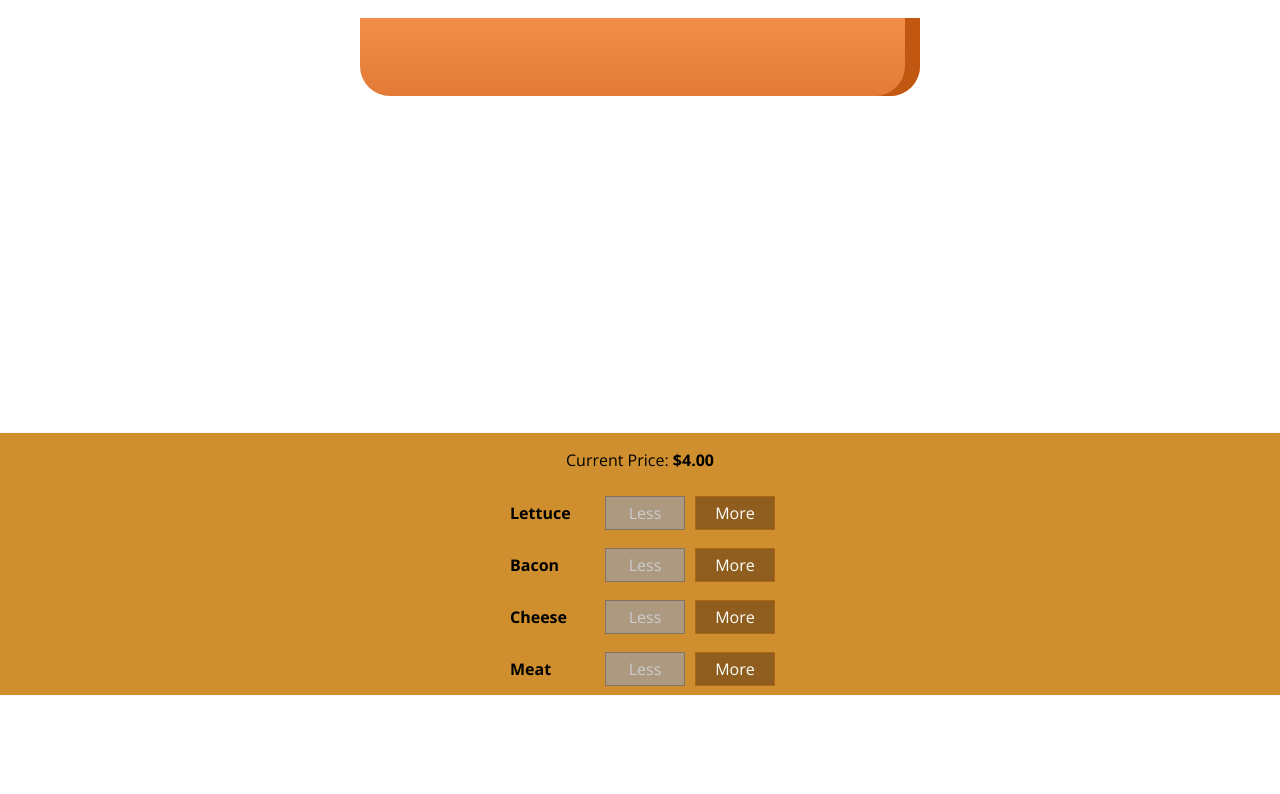
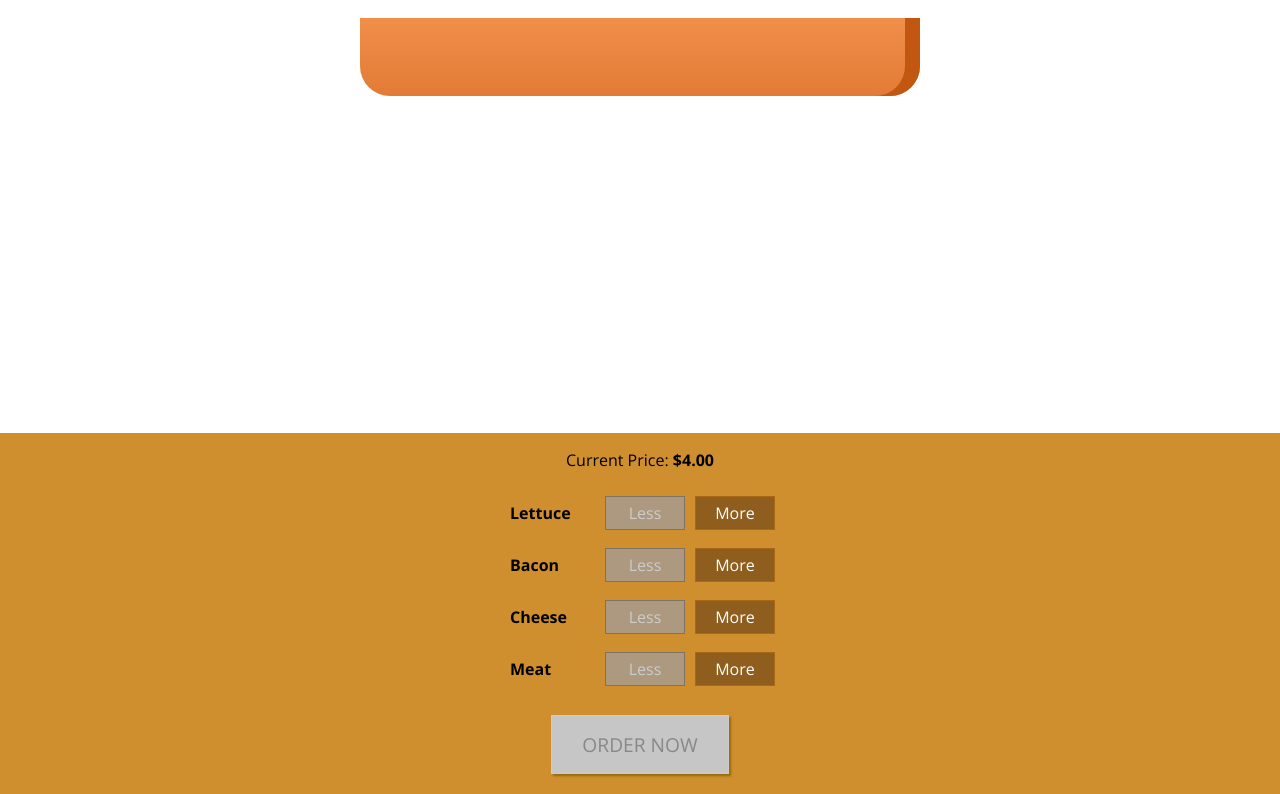
Before and after one commit to ReggEvans/burger-app, a React (Create React App) app: page / in a window 1280 px wide. Shown: the part 205-999 px from the top of the page. Before the commit the page ends 900 px from the top, so only its background shows below. Built offline with nearby package versions, Linux system fonts and the light colour scheme.

Commit message:
adds order button

```diff
--- a/src/components/Burger/BuildControls/BuildControls.css
+++ b/src/components/Burger/BuildControls/BuildControls.css
@@ -7,3 +7,46 @@
 	box-shadow: 0 2px 1px #ccc;
 	margin: auto;
 }
+
+.order-button {
+	background-color: #dad735;
+	outline: none;
+	cursor: pointer;
+	border: 1px solid #966909;
+	color: #966909;
+	font-family: inherit;
+	font-size: 1.2em;
+	padding: 15px 30px;
+	box-shadow: 2px 2px 2px #966909;
+	margin: 20px auto;
+}
+
+.order-button:hover,
+.order-button:active {
+	background-color: #a0db41;
+	border: 1px solid #966909;
+	color: #966909;
+}
+
+.order-button:disabled {
+	background-color: #c7c6c6;
+	cursor: not-allowed;
+	border: 1px solid #ccc;
+	color: #888888;
+}
+
+.order-button:not(:disabled) {
+	animation: enable 0.3s linear;
+}
+
+@keyframes enable {
+	0% {
+		transform: scale(1);
+	}
+	60% {
+		transform: scale(1.1);
+	}
+	100% {
+		transform: scale(1);
+	}
+}
--- a/src/components/Burger/BuildControls/BuildControls.js
+++ b/src/components/Burger/BuildControls/BuildControls.js
@@ -24,6 +24,9 @@ const buildControls = props => (
 				disabled={props.disabled[ctrl.type]}
 			/>
 		))}
+		<button className="order-button" disabled={!props.purchasable}>
+			ORDER NOW
+		</button>
 	</div>
 );
 
--- a/src/containers/BurgerBuilder/BurgerBuilder.js
+++ b/src/containers/BurgerBuilder/BurgerBuilder.js
@@ -30,12 +30,27 @@ class BurgerBuilder extends Component {
 			meat: 0,
 		},
 		totalPrice: 4,
+		purchasable: false,
+	};
+
+	updatePurchaseState = ingredients => {
+		const sum = Object.keys(ingredients)
+			.map(ingredientKey => {
+				return ingredients[ingredientKey];
+			})
+			.reduce((sum, el) => {
+				return sum + el;
+			}, 0);
+		this.setState({
+			purchasable: sum > 0,
+		});
 	};
 
 	// Handler for adding an ingredient
 	addIngredientHandler = type => {
 		const oldCount = this.state.ingredients[type];
 		const updatedCount = oldCount + 1;
+		// Make a copy of state as not to mutate
 		const updatedIngredients = {
 			...this.state.ingredients,
 		};
@@ -44,12 +59,14 @@ class BurgerBuilder extends Component {
 		const oldPrice = this.state.totalPrice;
 		const newPrice = oldPrice + priceAddition;
 		this.setState({ totalPrice: newPrice, ingredients: updatedIngredients });
+		this.updatePurchaseState(updatedIngredients);
 	};
 
 	// Handler for removing an ingredient
 	removeIngredientHandler = type => {
 		const oldCount = this.state.ingredients[type];
 		const updatedCount = oldCount - 1;
+		// Make a copy of state as not to mutate
 		const updatedIngredients = {
 			...this.state.ingredients,
 		};
@@ -58,6 +75,7 @@ class BurgerBuilder extends Component {
 		const oldPrice = this.state.totalPrice;
 		const newPrice = oldPrice - priceSubtraction;
 		this.setState({ totalPrice: newPrice, ingredients: updatedIngredients });
+		this.updatePurchaseState(updatedIngredients);
 	};
 
 	render() {
@@ -77,6 +95,7 @@ class BurgerBuilder extends Component {
 					ingredientRemoved={this.removeIngredientHandler}
 					// Pass true/false values
 					disabled={disabledInfo}
+					purchasable={this.state.purchasable}
 					price={this.state.totalPrice}
 				/>
 			</Aux>
```
